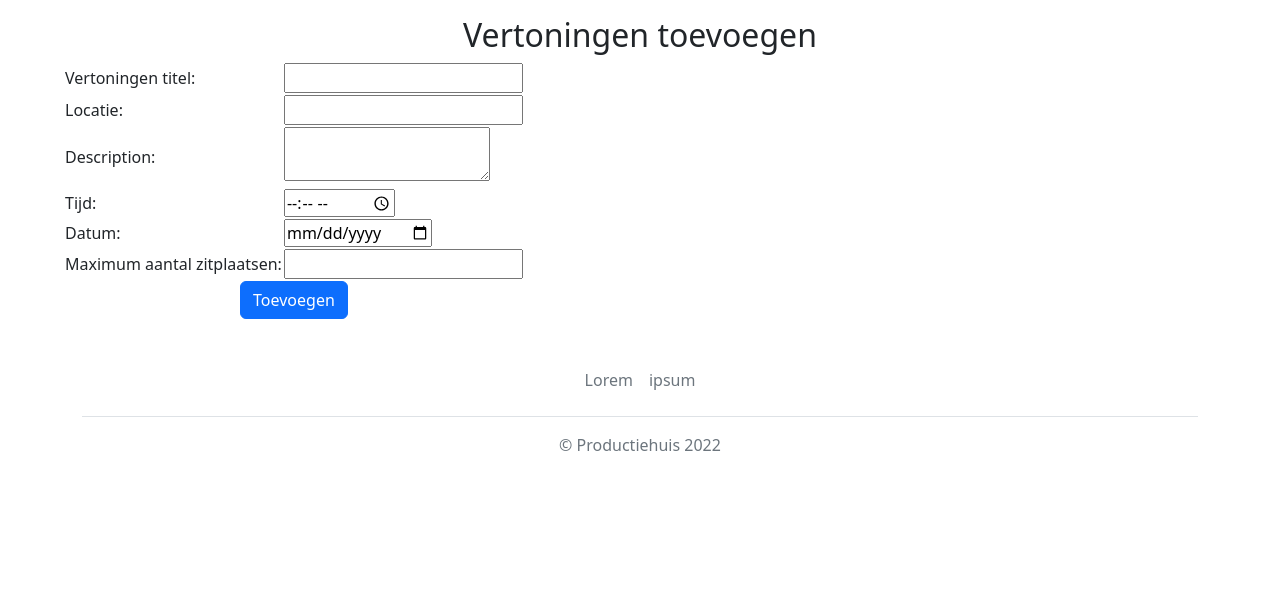
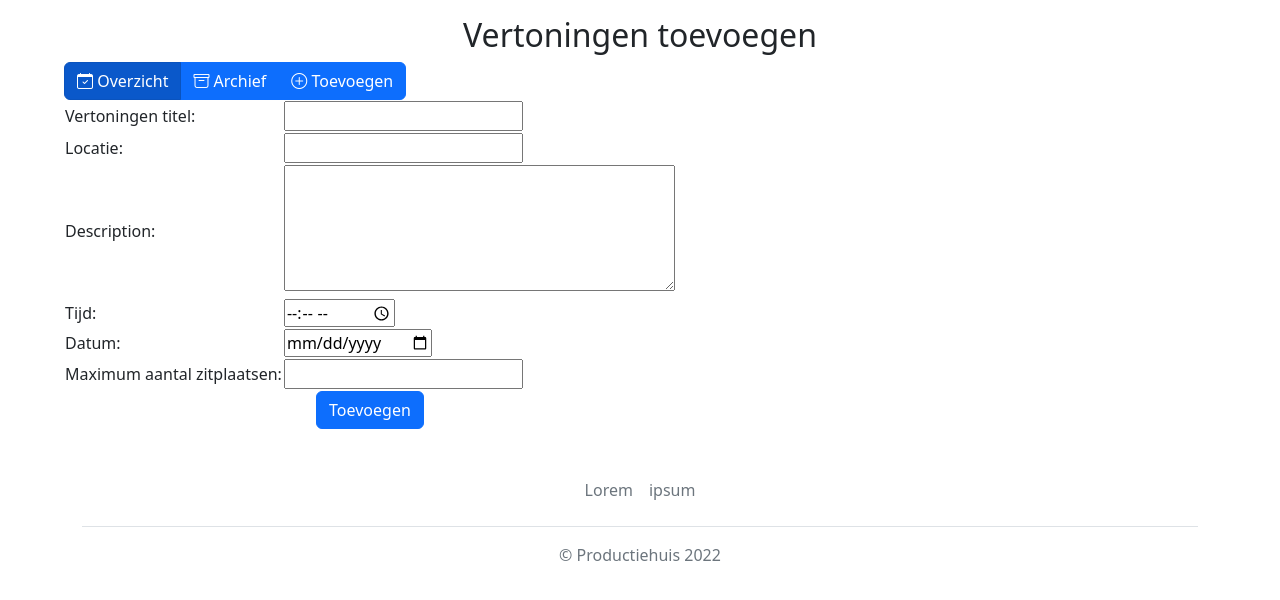
Before and after one commit to productiehuis/Reserveringsysteem, a PHP site: page /pages/vertoning.php in a window 1280 px wide. Shown: the part 150-750 px from the top of the page. Run offline with PHP 8.4, Linux system fonts and the light colour scheme; some libraries are stand-ins or nearby versions; grey boxes are pictures that could not be loaded.

Commit message:
Table fixed
[+] Added 'Add' function to table
[+] Restructure table

```diff
--- a/public/pages/archief.php
+++ b/public/pages/archief.php
@@ -10,7 +10,7 @@
         Archief
     </h2>
     <div class="btn-group" role="group" aria-label="Basic example">
-        <a href="overzicht.php" type="button" class="btn btn-primary"><i class="bi bi-calendar-check"></i> Huidig</a>
+        <a href="overzicht.php" type="button" class="btn btn-primary"><i class="bi bi-calendar-check"></i> Overzicht</a>
         <a type="button" class="btn btn-primary active"><i class="bi bi-archive"></i> Archief</a>
     </div>
 </main>
--- a/public/pages/overzicht.php
+++ b/public/pages/overzicht.php
@@ -12,6 +12,7 @@
         <div class="btn-group" role="group" aria-label="Basic example">
             <a type="button" class="btn btn-primary active"><i class="bi bi-calendar-check"></i> Huidig</a>
             <a href="archief.php" type="button" class="btn btn-primary"><i class="bi bi-archive"></i> Archief</a>
+            <a href="vertoning.php" type="button" class="btn btn-primary"><i class="bi bi-plus-circle"></i> Toevoegen</a>
         </div>
         <table class='table table-responsive-xxl overflow-scroll'>
             <thead>
--- a/public/pages/vertoning.php
+++ b/public/pages/vertoning.php
@@ -7,6 +7,11 @@
 </nav>
 <main>
     <h2 class="page-header">Vertoningen toevoegen</h2>
+    <div class="btn-group" role="group" aria-label="Basic example">
+        <a href="overzicht.php" type="button" class="btn btn-primary active"><i class="bi bi-calendar-check"></i> Overzicht</a>
+        <a href="archief.php" type="button" class="btn btn-primary"><i class="bi bi-archive"></i> Archief</a>
+        <a href="vertoning.php" type="button" class="btn btn-primary"><i class="bi bi-plus-circle"></i> Toevoegen</a>
+    </div>
     <form method="POST" action="/reserveringsysteem/public/control/addPerformance.php">
         <table>
             <tr>
@@ -14,7 +19,9 @@
                     Vertoningen titel:
                 </td>
                 <td>
-                    <input type="text" name="title" required>
+                    <label>
+                        <input type="text" name="title" required>
+                    </label>
                 </td>
             </tr>
             <tr>
@@ -22,7 +29,9 @@
                     Locatie:
                 </td>
                 <td>
-                    <input type="text" name="location" required>
+                    <label>
+                        <input type="text" name="location" required>
+                    </label>
                 </td>
             </tr>
             <tr>
@@ -30,7 +39,9 @@
                     Description:
                 </td>
                 <td>
-                    <textarea name="description" required></textarea>
+                    <label>
+                        <textarea rows="5" cols="40" name="description" required></textarea>
+                    </label>
                 </td>
             </tr>
             <tr>
@@ -38,7 +49,9 @@
                     Tijd:
                 </td>
                 <td>
-                    <input type="time" name="time" required>
+                    <label>
+                        <input type="time" name="time" required>
+                    </label>
                 </td>
             </tr>
             <tr>
@@ -46,7 +59,9 @@
                     Datum:
                 </td>
                 <td>
-                    <input type="date" name="date" required>
+                    <label>
+                        <input type="date" name="date" required>
+                    </label>
                 </td>
             </tr>
             <tr>
@@ -54,7 +69,9 @@
                     Maximum aantal zitplaatsen:
                 </td>
                 <td>
-                    <input type="number" name="max" required>
+                    <label>
+                        <input type="number" name="max" required>
+                    </label>
                 </td>
             </tr>
             <tr>
```
Also changed, not shown: public/index.php (line endings or trailing spaces).
